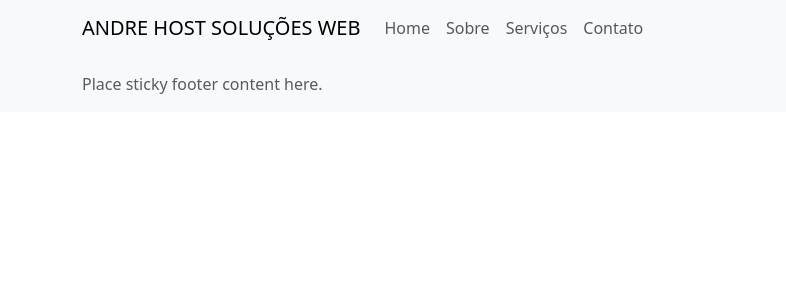
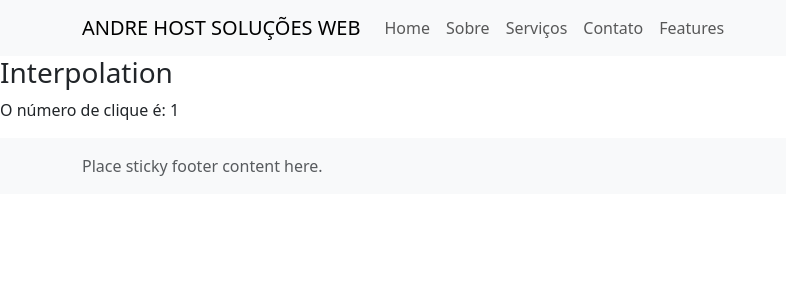
Before and after one commit to AndrehPontes/Angular-17, an Angular app: page /faeture-data-binding in a window 1280 px wide. Before the commit this address led to /. Shown: the top 300 px of the page, without its empty margins (0-786 px from the left). Built offline with nearby package versions, Linux system fonts and the light colour scheme.

Commit message:
[dv-14] create data binding interpolation

```diff
--- a/src/app/app.routes.ts
+++ b/src/app/app.routes.ts
@@ -3,6 +3,7 @@ import { HomeComponent } from './navegacao/home/home.component';
 import { ContatoComponent } from './institucional/contato/contato.component';
 import { SobreComponent } from './institucional/sobre/sobre.component';
 import { ServicosComponent } from './institucional/servicos/servicos.component';
+import { DataBindingComponent } from './demos/data-binding/data-binding.component';
 
 export const routes: Routes = [
     {path:'', redirectTo:'/home', pathMatch: 'full'},
@@ -10,4 +11,5 @@ export const routes: Routes = [
     {path:'sobre', component: SobreComponent},
     {path:'servicos', component: ServicosComponent},
     {path:'contato', component: ContatoComponent},
+    {path:'faeture-data-binding', component: DataBindingComponent},
 ];
--- /dev/null
+++ b/src/app/demos/data-binding/data-binding.component.html
@@ -0,0 +1,4 @@
+<div>
+    <h3>Interpolation</h3>
+    <p>O número de clique é: {{contadorClique}}</p>
+</div>
--- /dev/null
+++ b/src/app/demos/data-binding/data-binding.component.ts
@@ -0,0 +1,11 @@
+import { Component } from '@angular/core';
+
+@Component({
+  selector: 'app-data-binding',
+  standalone: true,
+  imports: [],
+  templateUrl: './data-binding.component.html'
+})
+export class DataBindingComponent {
+  public contadorClique: number = 1;
+}
--- a/src/app/navegacao/menu/menu.component.html
+++ b/src/app/navegacao/menu/menu.component.html
@@ -19,6 +19,9 @@
           <li class="nav-item">
             <a class="nav-link" [routerLink]="'/contato'">Contato</a>
           </li>
+          <li class="nav-item">
+            <a class="nav-link" [routerLink]="'/faeture-data-binding'">Features</a>
+          </li>
           <!-- <li class="nav-item">
             <a class="nav-link disabled" href="#" tabindex="-1" aria-disabled="true">Disabled</a>
           </li> -->
```
